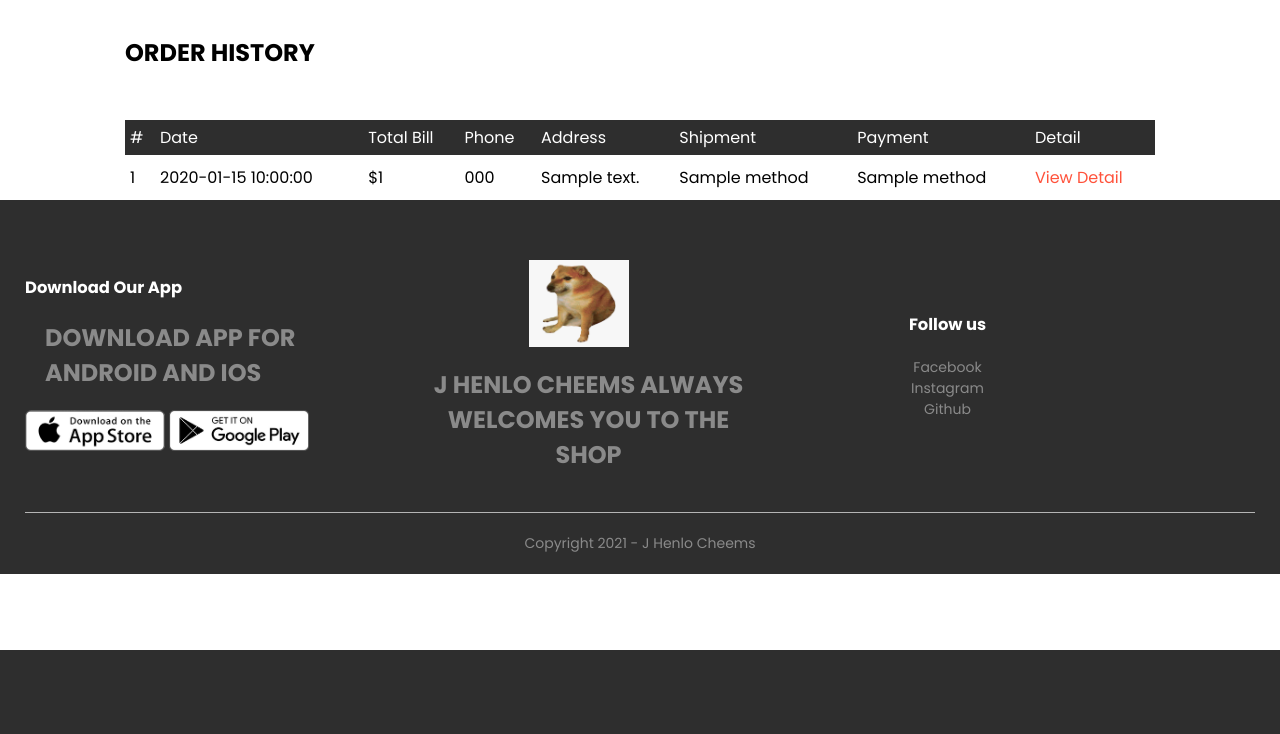
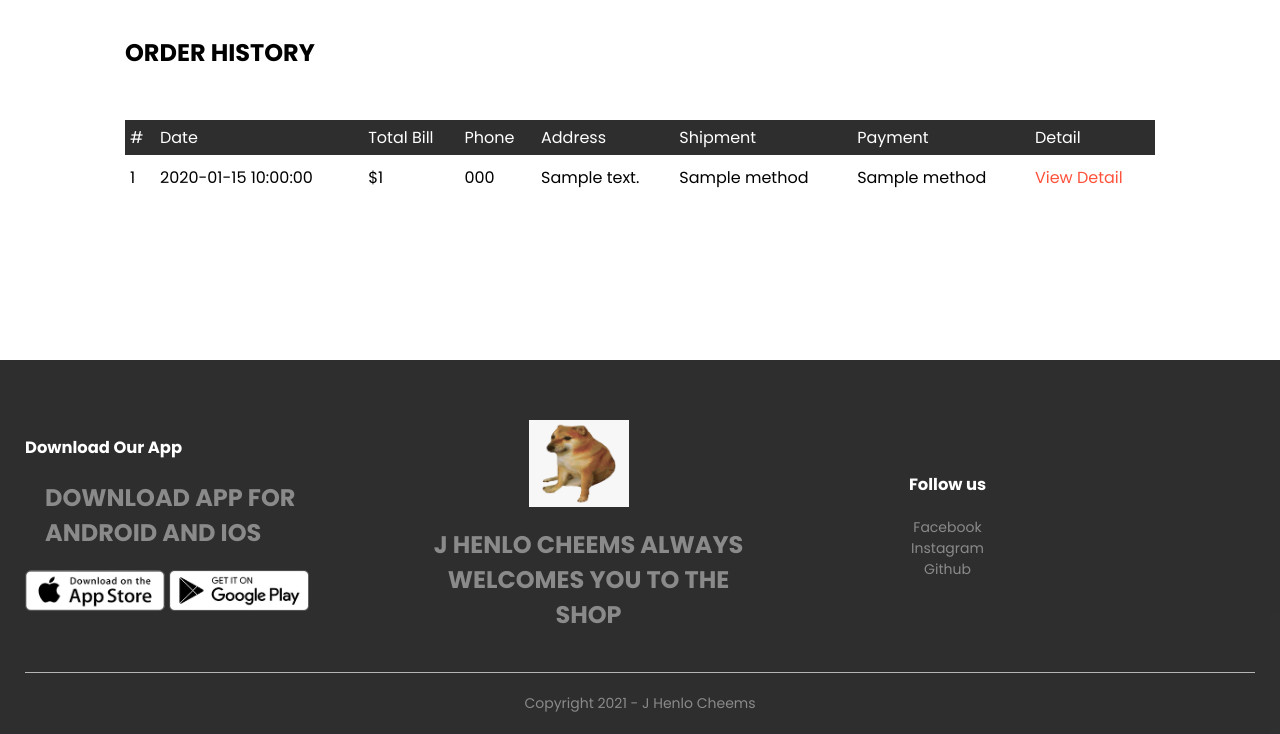
Before and after one commit to lehoangtran289/web-prog, a PHP site: the page made by Project/application/views/orders/viewall.php in a window 1280 px wide. Shown: the part 150-884 px from the top of the page. Before the commit the page ends 800 px from the top, so only its background shows below. Run offline with PHP 8.4, Linux system fonts and the light colour scheme; the template is opened without the code that fills it: most values are stand-ins (such as "Sample title", 1, 10 or a date in 2020); some libraries are stand-ins or nearby versions.

Commit message:
fix ui order history

```diff
--- a/Project/application/views/orders/viewall.php
+++ b/Project/application/views/orders/viewall.php
@@ -105,7 +105,7 @@
     }
 </style>
 
-<div class="small-container order-page">
+<div style="margin-bottom: 10rem;" class="small-container order-page">
     <div class="row row-2">
         <h2>Order History</h2>
     </div>
@@ -151,6 +151,7 @@
                         <div id="myModal-<?php echo $order['Order']['id'] ?>" class="modal" name="modal">
                             <div class="modal-content">
                                 <span class="close" id="close-<?php echo $order['Order']['id'] ?>">&times;</span>
+                                <h3>Order detail</h3>
                                 <table>
                                     <tr>
                                         <th>#</th>
```
